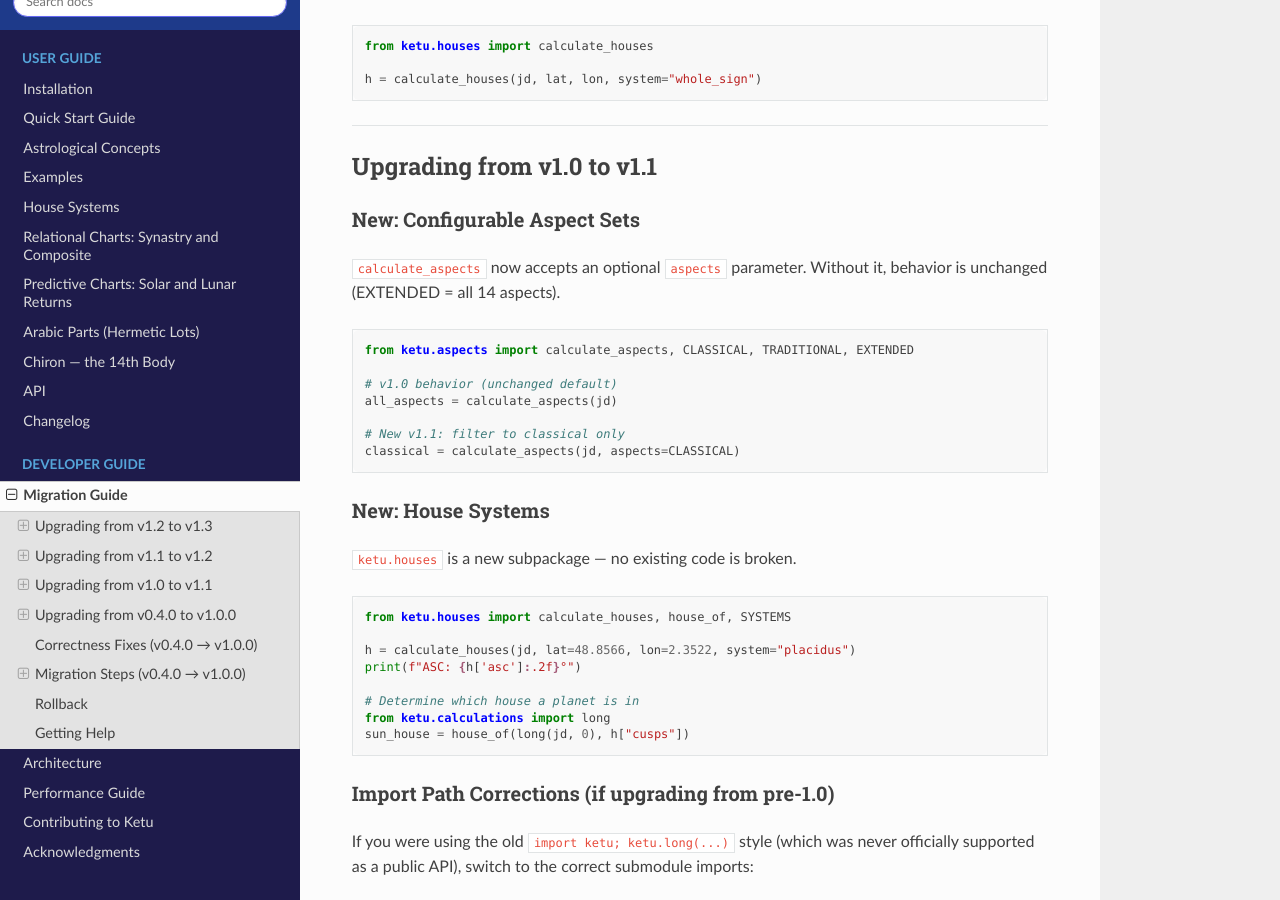
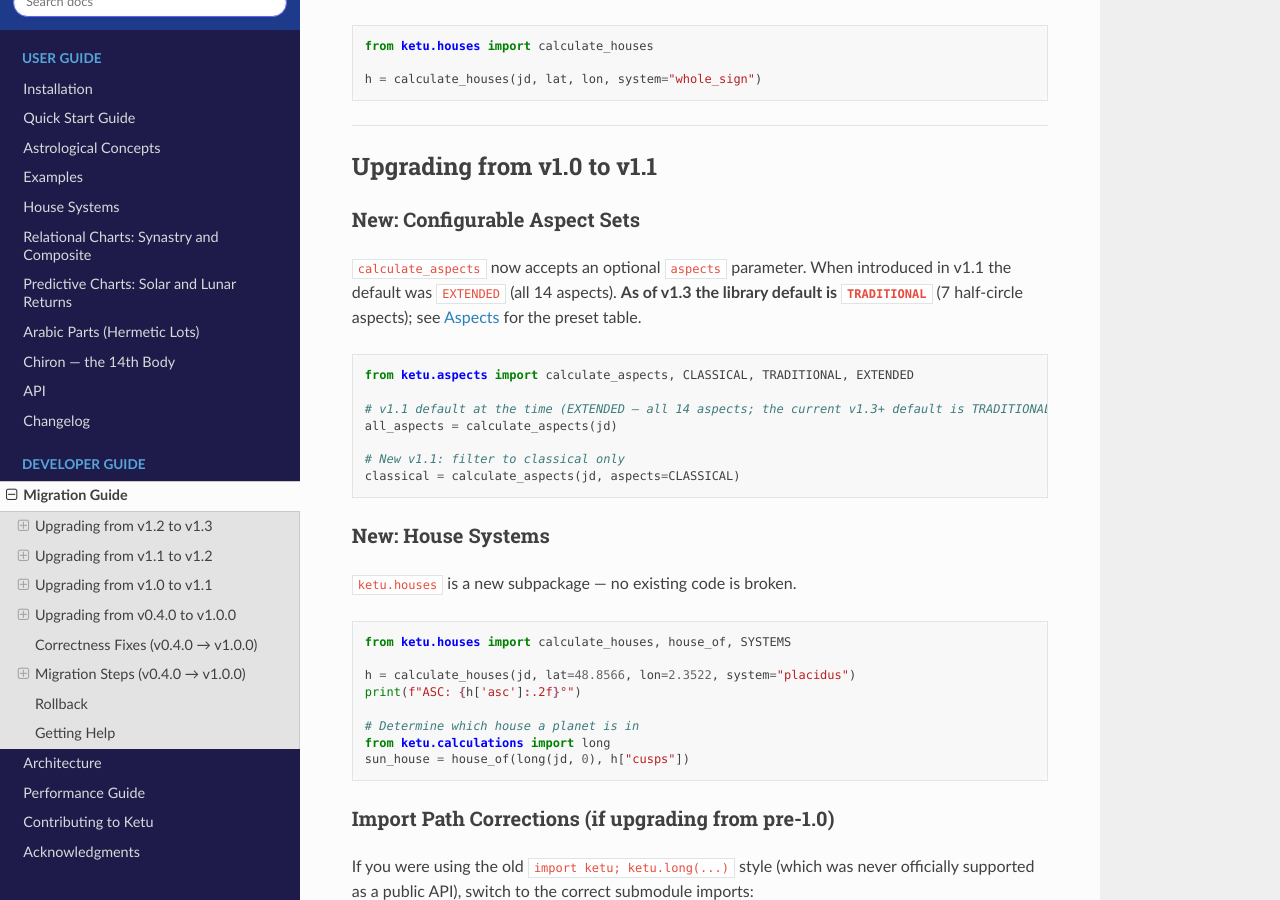
Before and after one commit to alkimya/ketu, a Sphinx documentation site: the page built from docs/source/migration.md, in a window 1280 px wide and 900 px high, scrolled down 2749 px. Built offline with Sphinx 7.4.7 and the Read the Docs theme 3.1.0, drawn with Linux system fonts in a browser that asks for light colours.

Commit message:
fix(31-02): correct stale EXTENDED-default claim in v1.0→v1.1 section
- Replace 'behavior is unchanged (EXTENDED = all 14 aspects)' with
  v1.1 history annotation + current TRADITIONAL default pointer
- Fix code comment 'v1.0 behavior (unchanged default)' to clarify
  EXTENDED was the v1.1 default; current v1.3+ default is TRADITIONAL
- Add link to concepts.md preset table
- DOC-15 fix for migration.md

````diff
--- a/docs/source/migration.md
+++ b/docs/source/migration.md
@@ -128,12 +128,12 @@ h = calculate_houses(jd, lat, lon, system="whole_sign")
 
 ### New: Configurable Aspect Sets
 
-`calculate_aspects` now accepts an optional `aspects` parameter. Without it, behavior is unchanged (EXTENDED = all 14 aspects).
+`calculate_aspects` now accepts an optional `aspects` parameter. When introduced in v1.1 the default was `EXTENDED` (all 14 aspects). **As of v1.3 the library default is `TRADITIONAL`** (7 half-circle aspects); see [Aspects](concepts.md) for the preset table.
 
 ```python
 from ketu.aspects import calculate_aspects, CLASSICAL, TRADITIONAL, EXTENDED
 
-# v1.0 behavior (unchanged default)
+# v1.1 default at the time (EXTENDED — all 14 aspects; the current v1.3+ default is TRADITIONAL)
 all_aspects = calculate_aspects(jd)
 
 # New v1.1: filter to classical only
````
